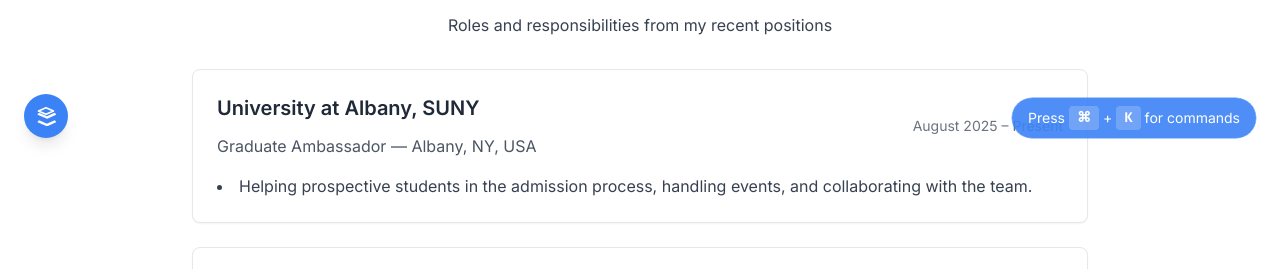
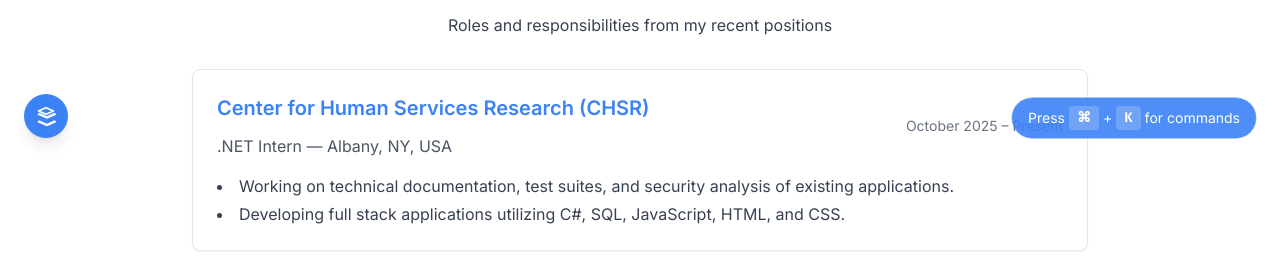
Before and after one commit to Ishanpathak1/portfolio, an Astro site: page / in a window 1280 px wide. Shown: the part 638-907 px from the top of the page. Built offline with nearby package versions, Linux system fonts and the light colour scheme; Astro itself is replaced by a stand-in of ours.

Commit message:
New exp added

```diff
--- a/src/pages/index.astro
+++ b/src/pages/index.astro
@@ -73,6 +73,25 @@ const projects = [
       </p>
 
       <div class="max-w-4xl mx-auto space-y-6">
+        <!-- CHSR Intern -->
+        <div class="bg-white dark:bg-gray-800 p-6 rounded-lg border border-gray-200 dark:border-gray-700 shadow-sm">
+          <div class="flex flex-col md:flex-row md:items-center md:justify-between">
+            <div>
+              <h3 class="text-xl font-semibold">
+                <a href="https://www.albany.edu/cihs/center-human-services-research" target="_blank" rel="noopener noreferrer" class="hover:text-primary transition-colors">
+                  Center for Human Services Research (CHSR)
+                </a>
+              </h3>
+              <p class="text-gray-600 dark:text-gray-400">.NET Intern — Albany, NY, USA</p>
+            </div>
+            <span class="mt-2 md:mt-0 text-sm text-gray-500">October 2025 – Present</span>
+          </div>
+          <ul class="mt-4 list-disc list-inside space-y-1 text-gray-700 dark:text-gray-300">
+            <li>Working on technical documentation, test suites, and security analysis of existing applications.</li>
+            <li>Developing full stack applications utilizing C#, SQL, JavaScript, HTML, and CSS.</li>
+          </ul>
+        </div>
+
         <!-- University at Albany -->
         <div class="bg-white dark:bg-gray-800 p-6 rounded-lg border border-gray-200 dark:border-gray-700 shadow-sm">
           <div class="flex flex-col md:flex-row md:items-center md:justify-between">
@@ -80,7 +99,7 @@ const projects = [
               <h3 class="text-xl font-semibold">University at Albany, SUNY</h3>
               <p class="text-gray-600 dark:text-gray-400">Graduate Ambassador — Albany, NY, USA</p>
             </div>
-            <span class="mt-2 md:mt-0 text-sm text-gray-500">August 2025 – Present</span>
+            <span class="mt-2 md:mt-0 text-sm text-gray-500">August 2025 – December 2025</span>
           </div>
           <ul class="mt-4 list-disc list-inside space-y-1 text-gray-700 dark:text-gray-300">
             <li>Helping prospective students in the admission process, handling events, and collaborating with the team.</li>
```
